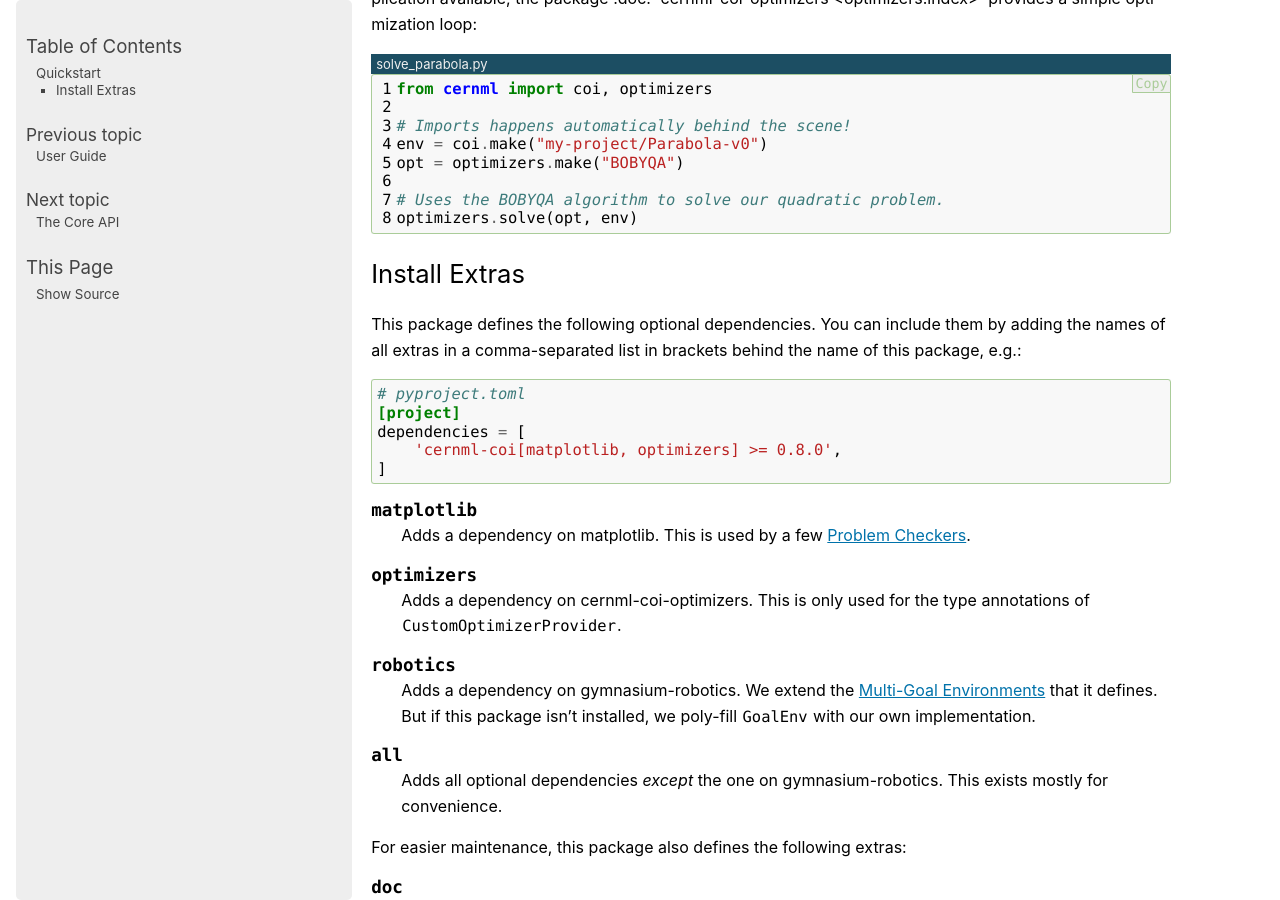
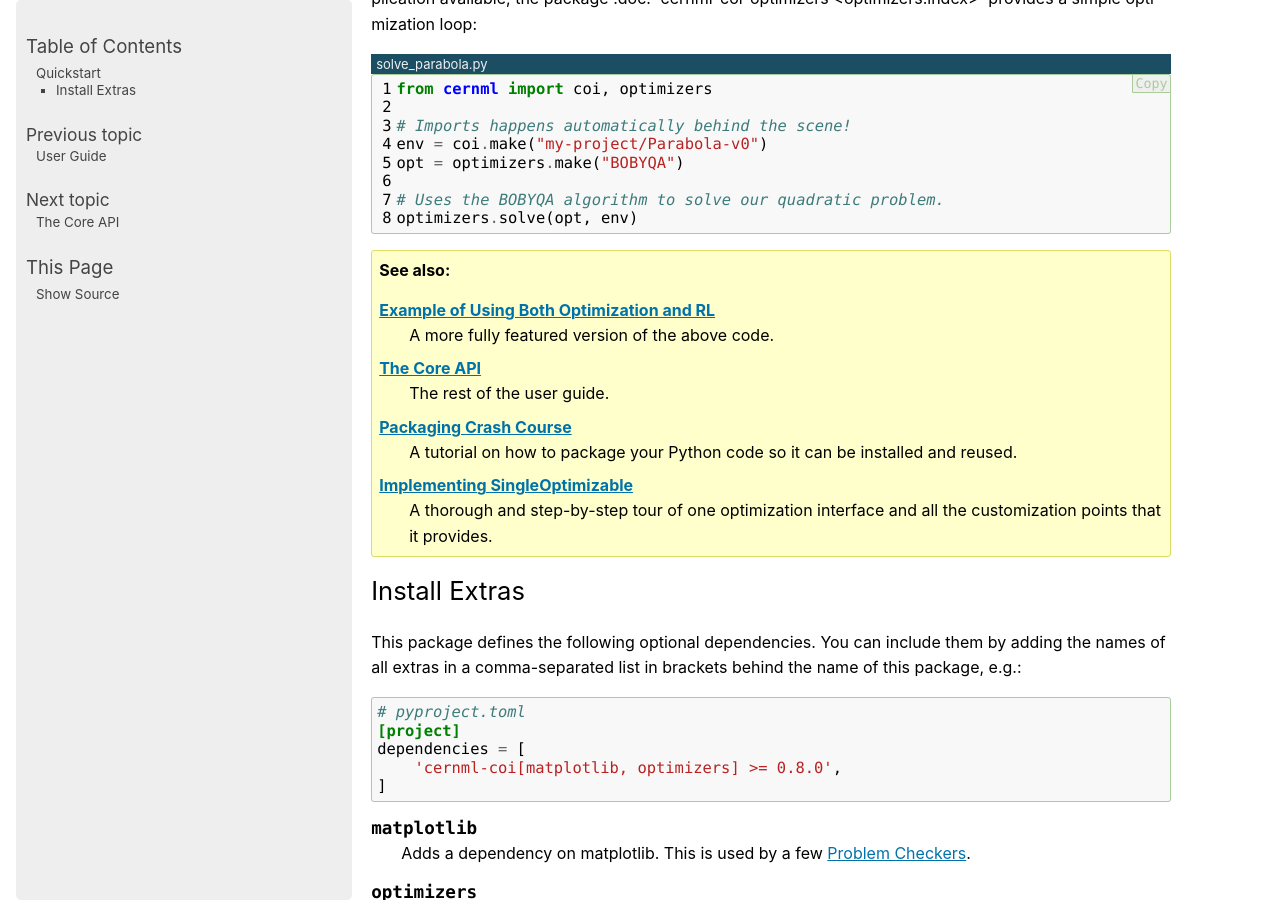
Before and after one commit to geoff-project/coi, a Sphinx documentation site: the page built from docs/guide/quickstart.rst, in a window 1280 px wide and 900 px high, scrolled down 2141 px. Built offline with Sphinx 7.4.7, drawn with Linux system fonts in a browser that asks for light colours; the version number could not be read and is left out.

Commit message:
Add cross-references for an easier time for newcomers.

```diff
--- a/docs/guide/quickstart.rst
+++ b/docs/guide/quickstart.rst
@@ -208,6 +208,22 @@ provides a simple optimization loop:
     # Uses the BOBYQA algorithm to solve our quadratic problem.
     optimizers.solve(opt, env)
 
+.. seealso::
+
+    :doc:`/examples/parabola`
+        A more fully featured version of the above code.
+
+    :doc:`core`
+        The rest of the user guide.
+
+    :doc:`/tutorials/packaging`
+        A tutorial on how to package your Python code so it can be installed
+        and reused.
+
+    :doc:`/tutorials/implement-singleoptimizable`
+        A thorough and step-by-step tour of one optimization interface and all
+        the customization points that it provides.
+
 Install Extras
 --------------
 
--- a/docs/index.rst
+++ b/docs/index.rst
@@ -17,6 +17,8 @@ numerical optimization and reinforcement learning (RL) on the same optimization
 problems. This makes it possible to unify both approaches into a generic
 optimization application.
 
+**To get started**, please read :doc:`guide/quickstart`.
+
 The :doc:`cernml-coi-utils <utils:index>` package provides many additional
 features that complement the COIs.
 
```
